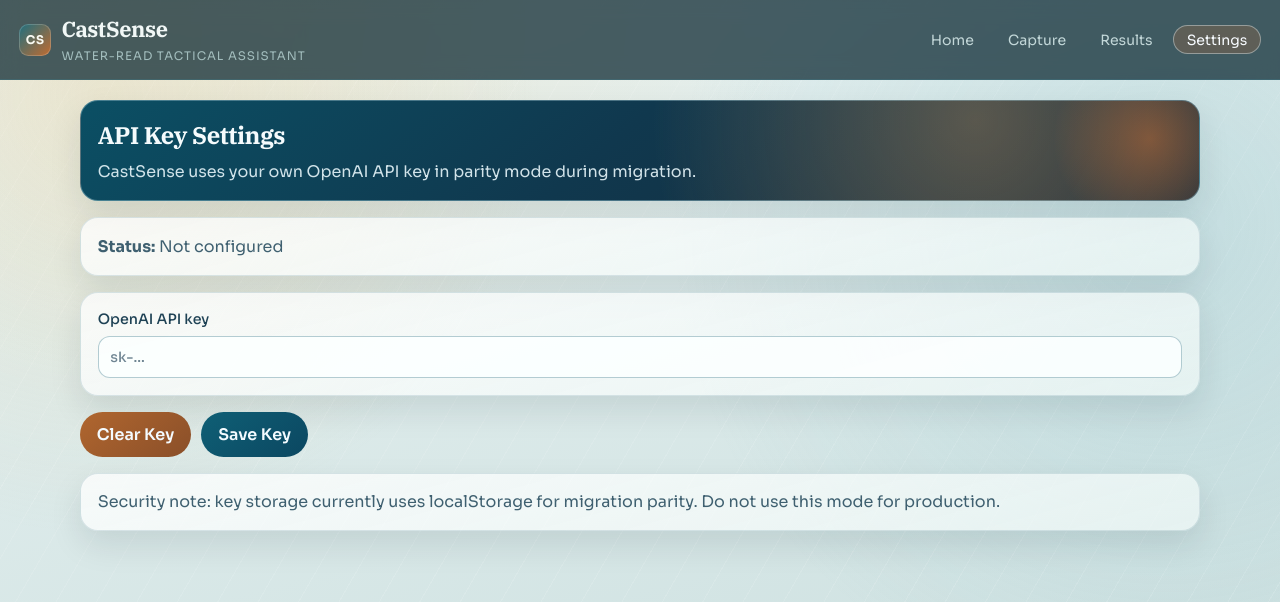
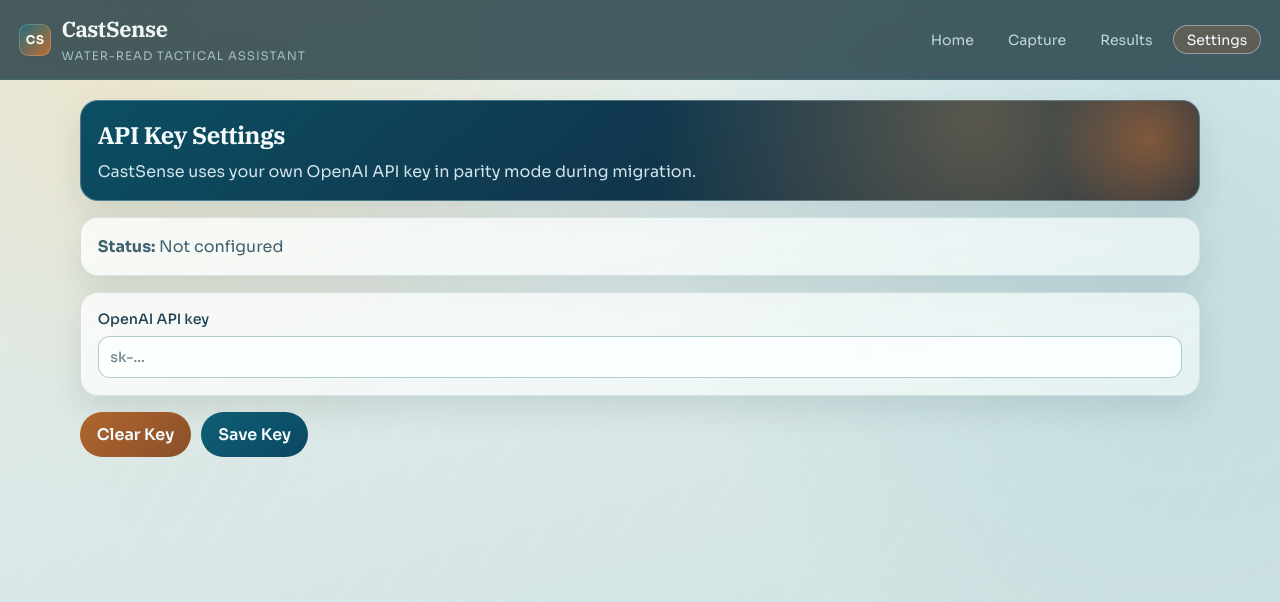
Before and after one commit to Jrc356/castsense, a React (Vite) app in the folder web/: page /#/settings in a window 1280 px wide. Shown: the top 602 px of the page. Built offline with nearby package versions, Linux system fonts and the light colour scheme.

Commit message:
refactor: remove security note about localStorage usage in SettingsScreen

```diff
--- a/web/src/screens/SettingsScreen.tsx
+++ b/web/src/screens/SettingsScreen.tsx
@@ -79,11 +79,6 @@ export function SettingsScreen(): React.JSX.Element {
         </button>
       </section>
 
-      <section className="panel">
-        <p>
-          Security note: key storage currently uses localStorage for migration parity. Do not use this mode for production.
-        </p>
-      </section>
     </main>
   )
 }
```
